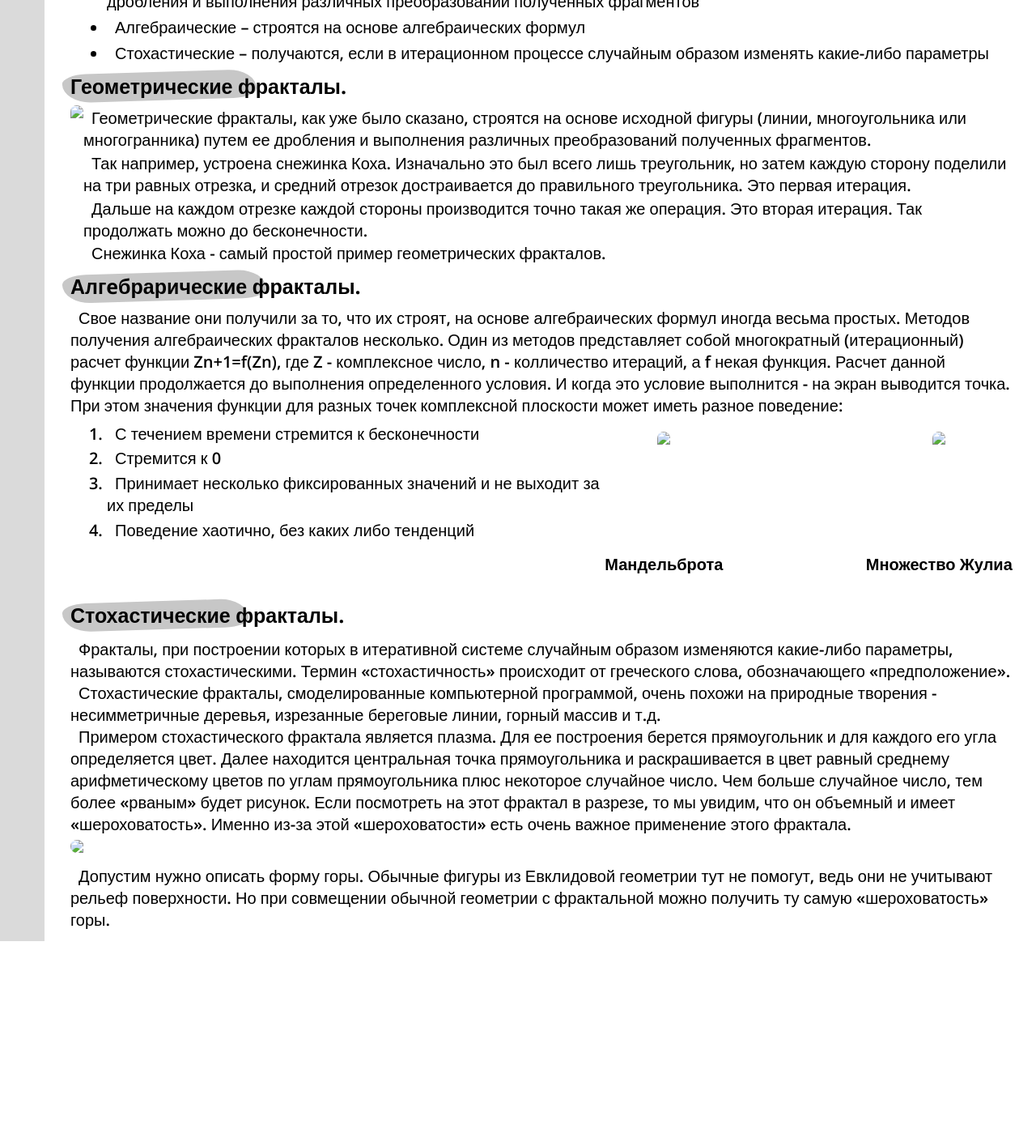
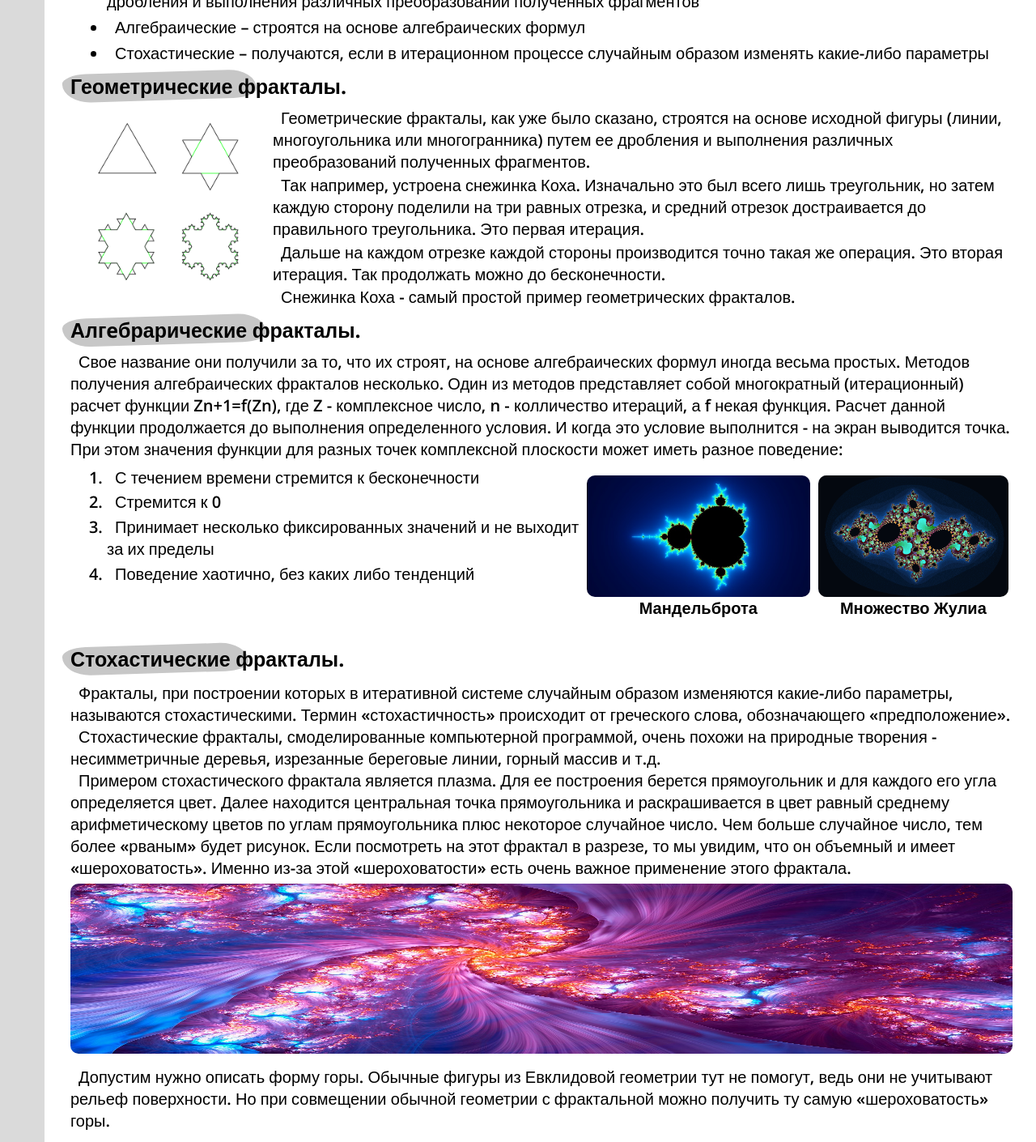
Before and after one commit to AllexLeach/FractaLab, a plain HTML site: page html_files/fractal_theory.html in a window 1280 px wide. Shown: the part 480-1890 px from the top of the page at 81% size. Before the commit the page ends 1642 px from the top, so only its background shows below. Drawn offline with nearby package versions, Linux system fonts and the light colour scheme.

Commit message:
img_update

```diff
--- a/html_files/fractal_theory.html
+++ b/html_files/fractal_theory.html
@@ -52,7 +52,7 @@
 				<div class="draw_under_subtitle"></div>
 			</div>
 			<div class="geometry">
-				<img src="img\pngwing.com.png">
+				<img src="../img/pngwing.com.png">
 				<div class="text_gfractal">
 					<p>Геометрические фракталы, как уже было сказано, строятся на основе исходной фигуры (линии, многоугольника или многогранника) путем ее дробления и выполнения различных преобразований полученных фрагментов.</p>
 					<p>Так например, устроена снежинка Коха. Изначально это был всего лишь треугольник, но затем каждую сторону поделили на три равных отрезка, и средний отрезок достраивается до правильного треугольника. Это первая итерация.</p>
@@ -86,11 +86,11 @@
 					<div class="plenty">
 						<div class="mandelbrod">
 							<h2>Мандельброта</h2>
-							<img src="img\mendelbrod.jpg">
+							<img src="../img/mendelbrod.jpg">
 						</div>
 						<div class="julia">
 							<h2>Множество Жулиа</h2>
-							<img src="img\julia.png">
+							<img src="../img/julia.png">
 						</div>
 					</div>
 				</div>
@@ -103,7 +103,7 @@
 			</div>
 			<div class="stoh">
 				<div class="plazma_exemple">
-					<img src="img\stoch.jpeg">
+					<img src="../img/stoch.jpeg">
 					<div>
 						<p>Фракталы, при построении которых в итеративной системе случайным образом изменяются какие-либо параметры, называются стохастическими. Термин «стохастичность» происходит от греческого слова, обозначающего «предположение».</p>
 						<p>Стохастические фракталы, смоделированные компьютерной программой, очень похожи на природные творения - несимметричные деревья, изрезанные береговые линии, горный массив и т.д.</p>
```
Also changed, not shown: html_files/fractal_trees.html (+3 -3 lines).
